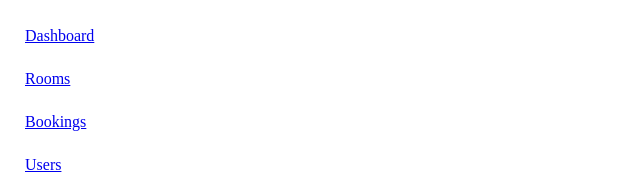
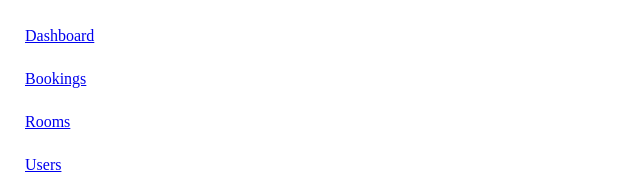
Before and after one commit to nzluis/dashboard_miranda, a React (Vite) app: page /login in a window 1280 px wide. Shown: the part 278-459 px from the top of the page, without its empty margins (0-640 px from the left). Built offline with nearby package versions, Linux system fonts and the light colour scheme.

Commit message:
fix: routes order

```diff
--- a/src/components/Panel.jsx
+++ b/src/components/Panel.jsx
@@ -14,8 +14,8 @@ export default function Panel() {
     return (
         <SideBar>
             <NavLink to='/'>Dashboard</NavLink>
+            <NavLink to='/bookings'>Bookings</NavLink>
             <NavLink to='/rooms'>Rooms</NavLink>
-            <NavLink to='/bookings'>Bookings</NavLink>
             <NavLink to='/users'>Users</NavLink>
             <NavLink to='/contact'>Contact</NavLink>
         </SideBar>
```
